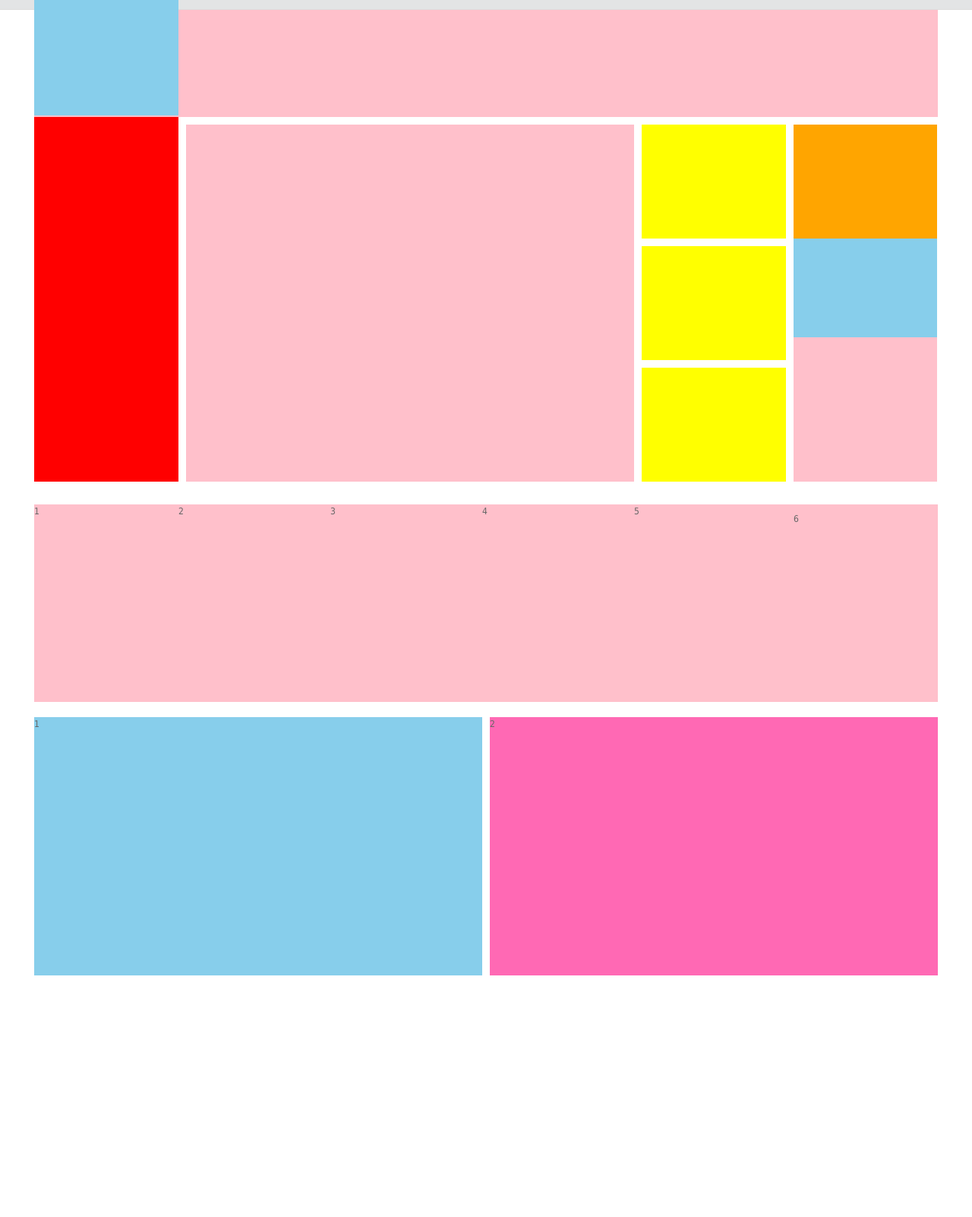
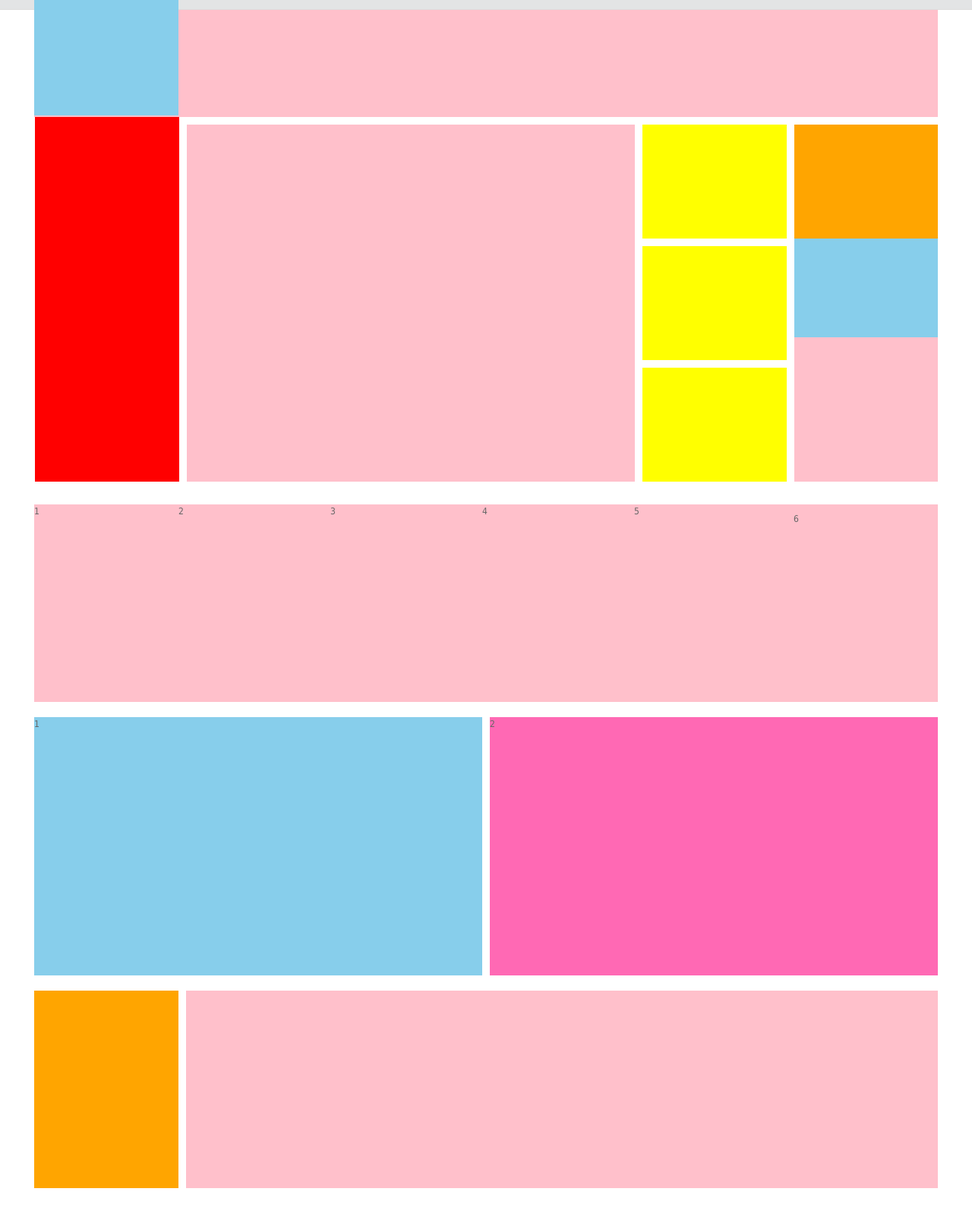
Before and after one commit to lllijingsong/last-html-JD, a plain HTML site: page index.html in a window 1280 px wide. Shown: the part 18-1620 px from the top of the page at 76% size. Drawn offline with Linux system fonts and the light colour scheme.

Commit message:
changed flex layer

```diff
--- a/css/index.css
+++ b/css/index.css
@@ -23,8 +23,12 @@
 .main-show-cover {
     margin-bottom: 30px;
 }
+.main-show {
+    display: flex;
+    justify-content: center;
+}
 .main-show .nav-menu {
-    float: left;
+    /* float: left; */
     height: 480px;
     width: 190px;
     background-color: red;
@@ -32,7 +36,7 @@
 }
 
 .main-show .slider {
-    float: left;
+    /* float: left; */
     width: 590px;
     height: 480px;
     padding-top: 10px;
@@ -46,7 +50,7 @@
 }
 
 .main-show .sales {
-    float: left;
+    /* float: left; */
     width: 190px;
     height: 480px;
     margin-right: 10px;
@@ -64,7 +68,7 @@
 }
 
 .main-show .funcs {
-    float: left;
+    /* float: left; */
     width: 189px;
     height: 480px;
     /* background-color: orange; */
@@ -87,8 +91,12 @@
 .seckill-show-cover {
     margin-bottom: 20px;
 }
+.seckill-show {
+    display: flex;
+    justify-content: center;
+}
 .seckill-show .seckill-items {
-    float: left;
+    /* float: left; */
     width: 200px;
     height: 260px;
     background-color: pink;
@@ -106,7 +114,8 @@
 }
 
 .sale-show-cover .sale-show {
-
+    display: flex;
+    justify-content: center;
 }
 .sale-show .daliy-sale {
     height: 340px;
@@ -119,3 +128,20 @@
     width: 590px;
     background-color: hotpink;
 }
+
+
+.find-commodity-cover .find-commodity {
+    display: flex;
+    justify-content: center;
+}
+.find-commodity-cover .find-commodity .find-search {
+    width: 190px;
+    height: 260px;
+    background-color: orange;
+}
+.find-commodity-cover .find-commodity .find-slider {
+    margin-left: 10px;
+    height: 260px;
+    width: 990px;
+    background-color: pink;
+}
--- a/index.html
+++ b/index.html
@@ -23,6 +23,7 @@
             <div class="logo-bd"> logo </div>
         </div>
     </div>
+
 
     <div class="main-show-cover">
         <div class="layer main-show clearfix">
@@ -62,5 +63,12 @@
             <div class="brand-sale floatLeft">2</div>
         </div>
     </div>
+
+    <div class="find-commodity-cover">
+        <div class="layer find-commodity clearfix">
+            <div class="find-search"></div>
+            <div class="find-slider"></div>
+        </div>
+    </div>
 </body>
 </html>
```
